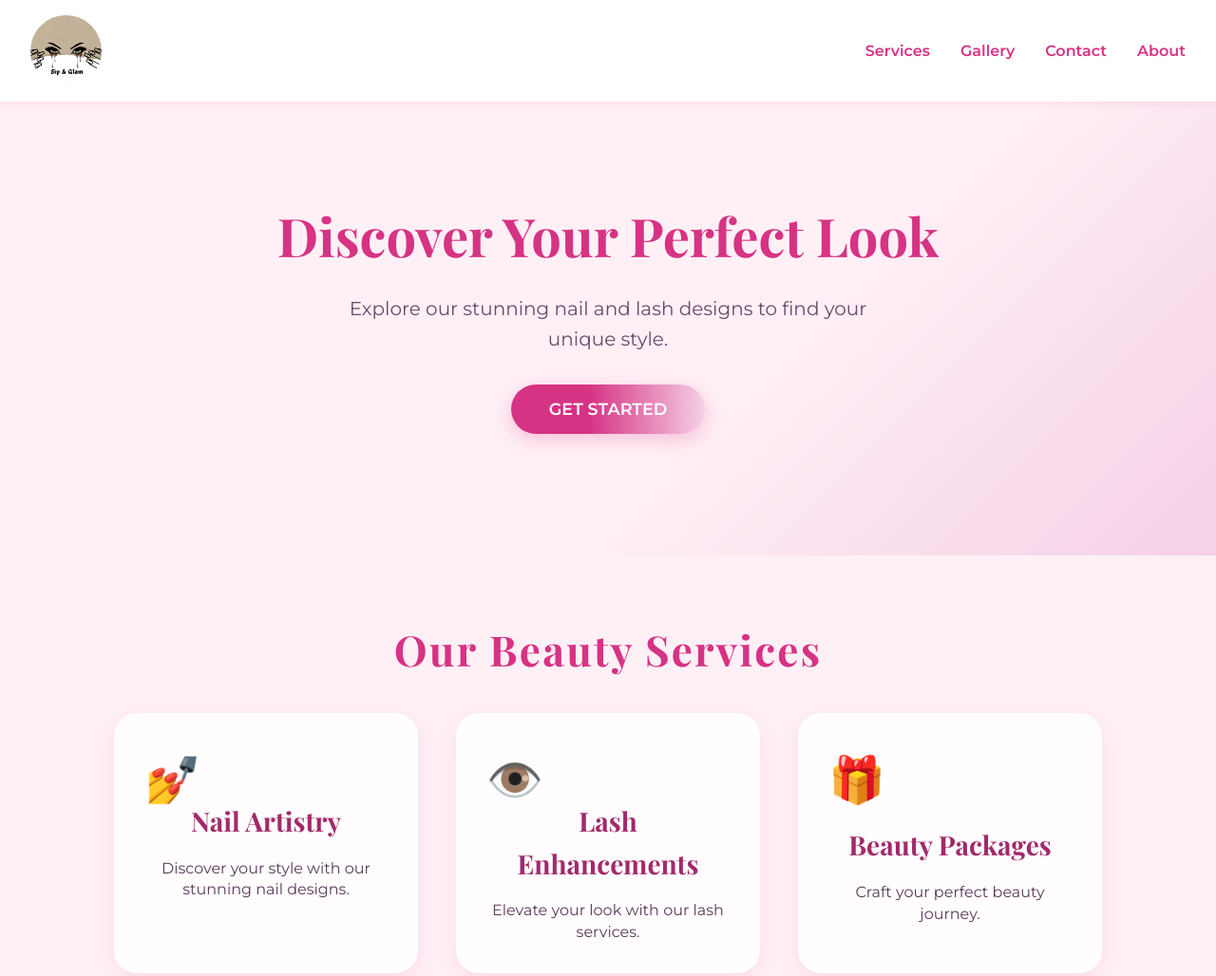
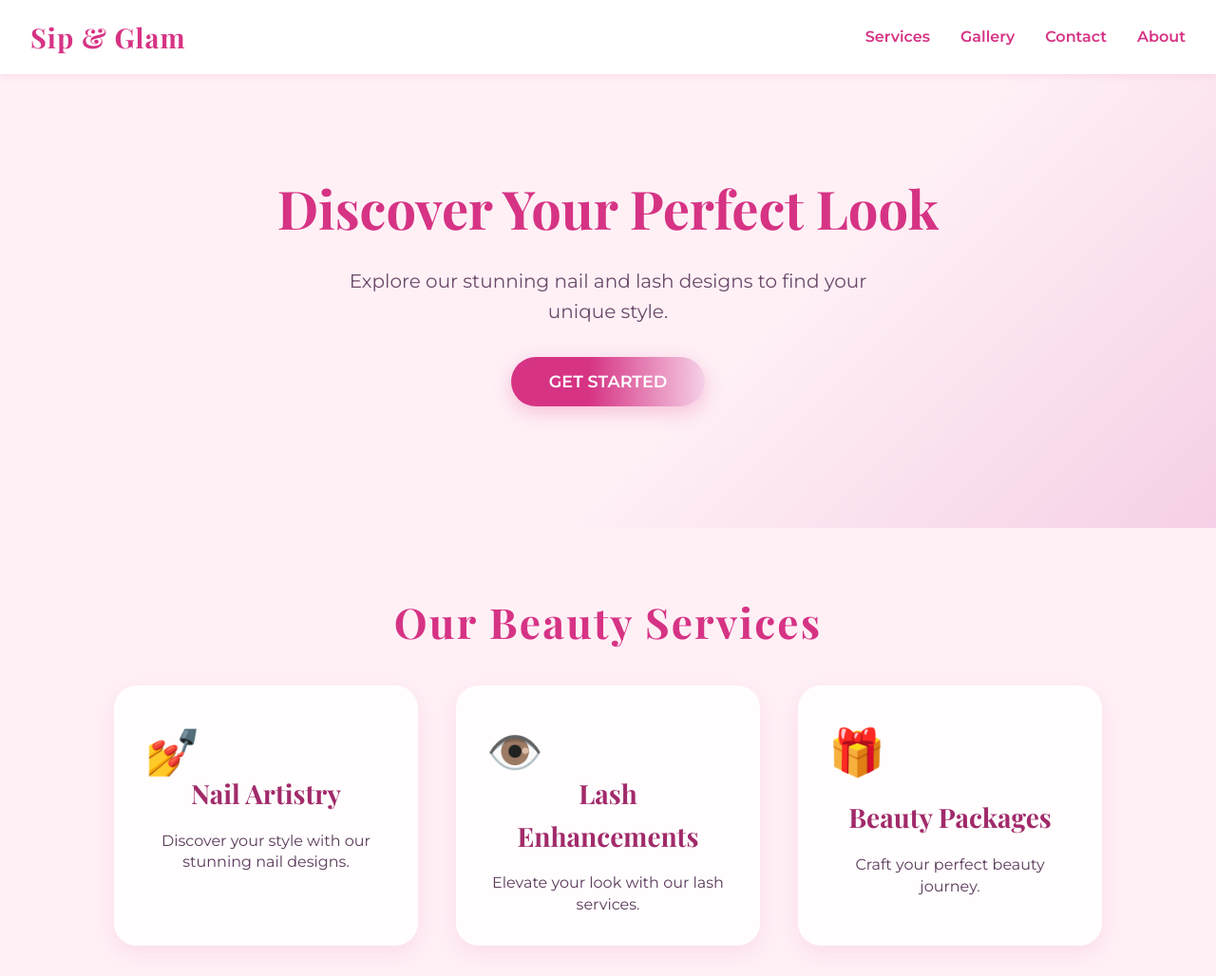
Before and after one commit to dabideiwnl/glampage, a plain HTML site: page index.html in a window 1280 px wide. Shown: the top 1028 px of the page at 95% size. Drawn offline with nearby package versions, Linux system fonts and the light colour scheme.

Commit message:
Update index.html

```diff
--- a/index.html
+++ b/index.html
@@ -14,8 +14,7 @@
   <header>
     <nav>
       <div class="logo">
-        <a href="index.html">
-          <img src="images/logo/logo.png" alt="Sip & Glam Logo" />
+        <div class="logo">Sip &amp; Glam</div>
         </a>
       </div>
       <ul class="nav-links">
```
